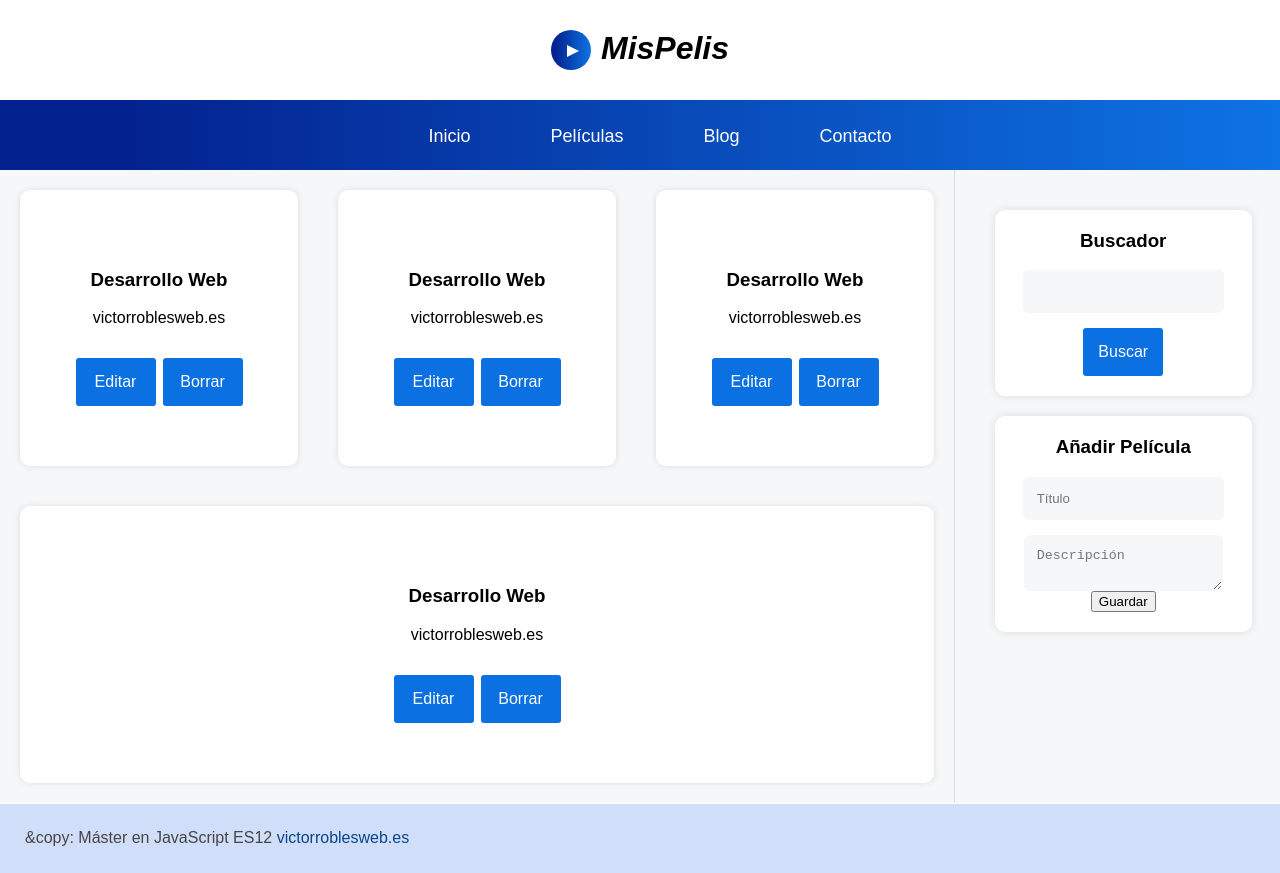
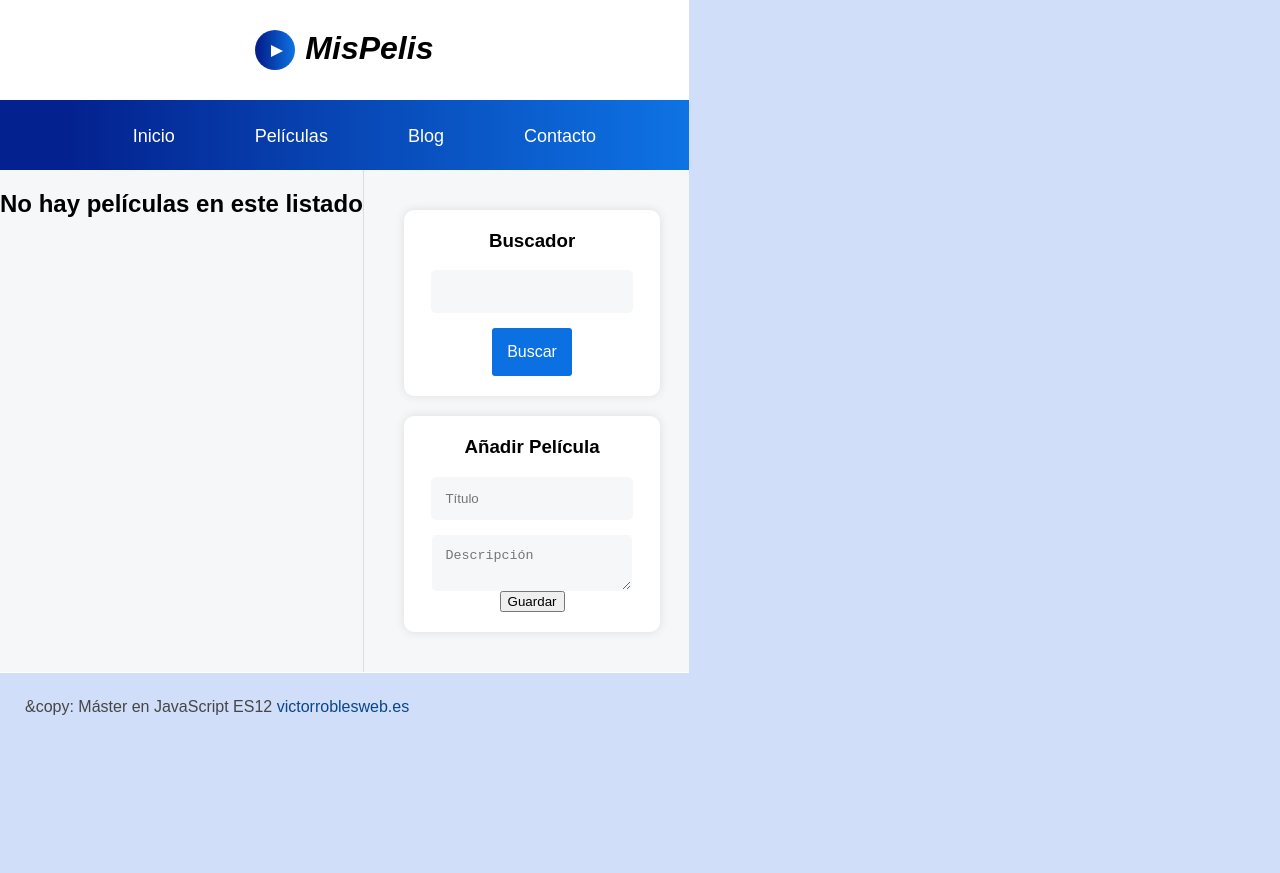
Before and after one commit to mpluisacarolina/06-proyecto1, a React (Create React App) app: page / in a window 1280 px wide. After the commit the page ends 800 px from the top, so only its background shows below. Built offline with nearby package versions, Linux system fonts and the light colour scheme; the HTML template or start-up script is replaced by a standard one.

Commit message:
Listado de Películas

```diff
--- a/src/components/Listado.jsx
+++ b/src/components/Listado.jsx
@@ -1,35 +1,37 @@
-import React from 'react'
+import React, { useEffect, useState } from 'react'
 
 export const Listado = () => {
+
+    const [listadoState, setListadoState] = useState([]);
+
+    useEffect(() => {
+        console.log("Componentes del listado de películas cargado");
+        conseguirPeliculas();
+    }, []);
+
+
+    const conseguirPeliculas = () => {
+        let peliculas = JSON.parse(localStorage.getItem("pelis"));
+
+        setListadoState(peliculas);
+    }
+
     return (
         <>
-            <article className="peli-item">
-                <h3 className="title">Desarrollo Web</h3>
-                <p className="descripcion">victorroblesweb.es</p>
-                <button className="edit">Editar</button>
-                <button className="delete">Borrar</button>
-            </article>
+            {listadoState != null ?
+                listadoState.map(peli => {
+                    return (
+                        <article key={peli.id} className="peli-item">
+                            <h3 className="title">{peli.titulo}</h3>
+                            <p className="descripcion">{peli.descripcion}</p>
+                            <button className="edit">Editar</button>
+                            <button className="delete">Borrar</button>
+                        </article>
+                    )
+                })
+                : <h2> No hay películas en este listado </h2>
+            }
 
-            <article className="peli-item">
-                <h3 className="title">Desarrollo Web</h3>
-                <p className="descripcion">victorroblesweb.es</p>
-                <button className="edit">Editar</button>
-                <button className="delete">Borrar</button>
-            </article>
-
-            <article className="peli-item">
-                <h3 className="title">Desarrollo Web</h3>
-                <p className="descripcion">victorroblesweb.es</p>
-                <button className="edit">Editar</button>
-                <button className="delete">Borrar</button>
-            </article>
-
-            <article className="peli-item">
-                <h3 className="title">Desarrollo Web</h3>
-                <p className="descripcion">victorroblesweb.es</p>
-                <button className="edit">Editar</button>
-                <button className="delete">Borrar</button>
-            </article>
         </>
     )
 }
```
